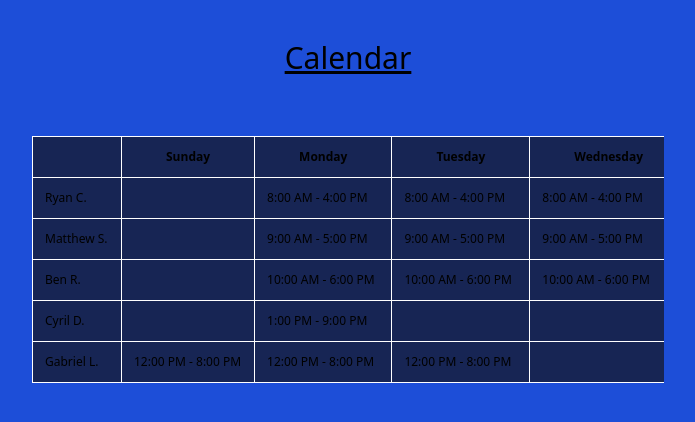
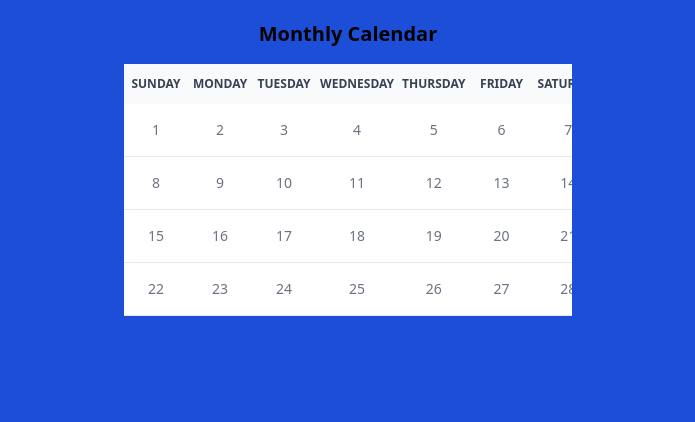
Before and after one commit to RCC-STUDIO/jawn-timetracker, a Next.js app: page /calendar in a window 1280 px wide. Shown: the top 422 px of the page, without its empty margins (292-987 px from the left). Built offline with nearby package versions, Linux system fonts and the light colour scheme.

Commit message:
Update page.tsx

```diff
--- a/app/calendar/page.tsx
+++ b/app/calendar/page.tsx
@@ -1,34 +1,60 @@
-import React from 'react';
+'use client'
 
-const week = ["", "Sunday", "Monday", "Tuesday", "Wednesday", "Thursday", "Friday", "Saturday"];
-const fakeSchedule = [
-  ["Ryan C.", "", "8:00 AM - 4:00 PM", "8:00 AM - 4:00 PM", "8:00 AM - 4:00 PM", "8:00 AM - 4:00 PM", "8:00 AM - 4:00 PM", ""],
-  ["Matthew S.", "", "9:00 AM - 5:00 PM", "9:00 AM - 5:00 PM", "9:00 AM - 5:00 PM", "9:00 AM - 5:00 PM", "9:00 AM - 5:00 PM", ""],
-  ["Ben R.", "", "10:00 AM - 6:00 PM", "10:00 AM - 6:00 PM", "10:00 AM - 6:00 PM", "", "", ""],
-  ["Cyril D.", "", "1:00 PM - 9:00 PM", "", "", "", "", ""],
-  ["Gabriel L.", "12:00 PM - 8:00 PM", "12:00 PM - 8:00 PM", "12:00 PM - 8:00 PM", "", "", "", ""],
+import React, { useState } from 'react';
+
+interface ScheduleEntry {
+  name: string;
+  days: (string | null)[];
+}
+
+const weekDays = ["Sunday", "Monday", "Tuesday", "Wednesday", "Thursday", "Friday", "Saturday"];
+const fakeSchedule: ScheduleEntry[] = [
+  { name: "Ryan C.", days: [null, "8:00 AM - 4:00 PM", "8:00 AM - 4:00 PM", "8:00 AM - 4:00 PM", "8:00 AM - 4:00 PM", "8:00 AM - 4:00 PM", null] },
+  { name: "Matthew S.", days: [null, "9:00 AM - 5:00 PM", "9:00 AM - 5:00 PM", "9:00 AM - 5:00 PM", "9:00 AM - 5:00 PM", "9:00 AM - 5:00 PM", null] },
+  { name: "Ben R.", days: [null, "10:00 AM - 6:00 PM", "10:00 AM - 6:00 PM", "10:00 AM - 6:00 PM", null, null, null] },
+  { name: "Cyril D.", days: [null, "1:00 PM - 9:00 PM", null, null, null, null, null] },
+  { name: "Gabriel L.", days: ["12:00 PM - 8:00 PM", "12:00 PM - 8:00 PM", "12:00 PM - 8:00 PM", null, null, null, null] },
 ];
 
-const CalendarPage = () => {
+const CalendarPage: React.FC = () => {
+  const [selectedDay, setSelectedDay] = useState<number | null>(null);
+
+  const renderDayDetails = (dayIndex: number) => {
+    return (
+      <div className="mt-4 bg-white shadow-md rounded-lg p-4">
+        <h2 className="font-bold text-lg">Schedule for {weekDays[dayIndex]}:</h2>
+        <ul>
+          {fakeSchedule.map((entry, index) => (
+            entry.days[dayIndex] ? <li key={index}>{entry.name}: {entry.days[dayIndex]}</li> : null
+          ))}
+        </ul>
+      </div>
+    );
+  };
+
   return (
-    <main className="flex flex-col items-center justify-between">
-      <div className="w-full max-w-2xl mx-auto">
-        <h1 className="text-3xl underline p-10 text-center">Calendar</h1>
-        <div className="overflow-x-auto overflow-y-auto m-5">
-          <table className="w-full bg-blue-950">
-            <tbody>
+    <main className="flex flex-col items-center justify-between p-5">
+      <div className="w-full max-w-md mx-auto">
+        <h1 className="text-xl font-semibold mb-4 text-center">Monthly Calendar</h1>
+        <div className="overflow-x-auto">
+          <table className="w-full text-sm text-left text-gray-500 dark:text-gray-400">
+            <thead className="text-xs text-gray-700 uppercase bg-gray-50 dark:bg-gray-700 dark:text-gray-400">
               <tr>
-                {week.map((day, index) => (
-                  <td key={index} className="border font-bold text-center border-white text-xs p-3 px-11">
-                    <p>{day}</p>
-                  </td>
+                {weekDays.map((day) => (
+                  <th key={day} scope="col" className="py-3 px-1 text-center">
+                    {day}
+                  </th>
                 ))}
               </tr>
-              {fakeSchedule.map((row, rowIndex) => (
-                <tr key={rowIndex}>
-                  {row.map((cell, colIndex) => (
-                    <td key={colIndex} className="border border-white text-xs p-3">
-                      {cell}
+            </thead>
+            <tbody>
+              {}
+              {Array.from({ length: 4 }).map((_, weekIndex) => (
+                <tr key={weekIndex} className="bg-white border-b dark:bg-gray-800 dark:border-gray-700">
+                  {weekDays.map((_, dayIndex) => (
+                    <td key={dayIndex} className="py-4 px-6 text-center cursor-pointer" onClick={() => setSelectedDay(dayIndex)}>
+                      {}
+                      {weekIndex * 7 + dayIndex + 1 <= 30 ? weekIndex * 7 + dayIndex + 1 : ''}
                     </td>
                   ))}
                 </tr>
@@ -36,6 +62,7 @@ const CalendarPage = () => {
             </tbody>
           </table>
         </div>
+        {selectedDay !== null && renderDayDetails(selectedDay)}
       </div>
     </main>
   );
```
